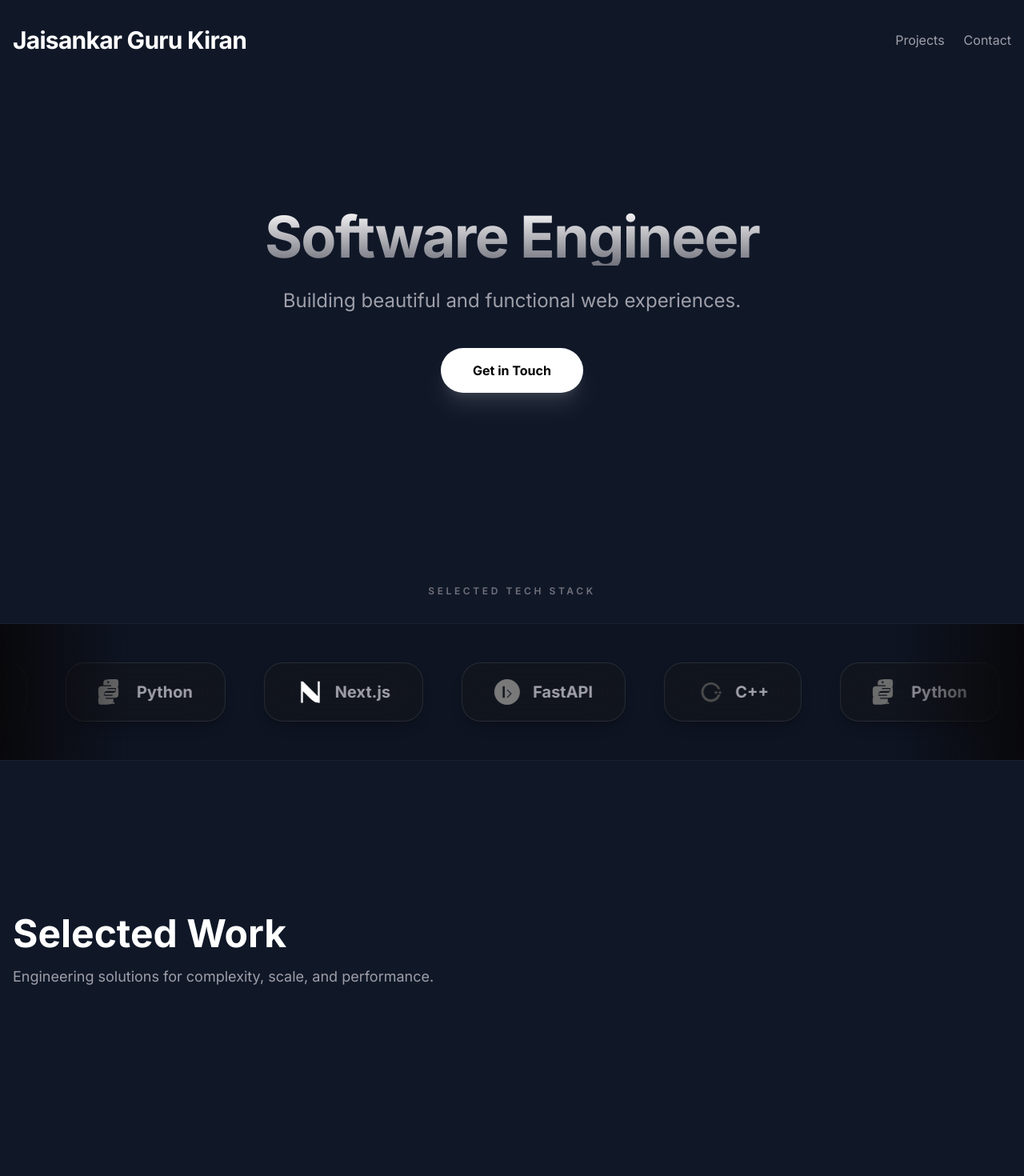
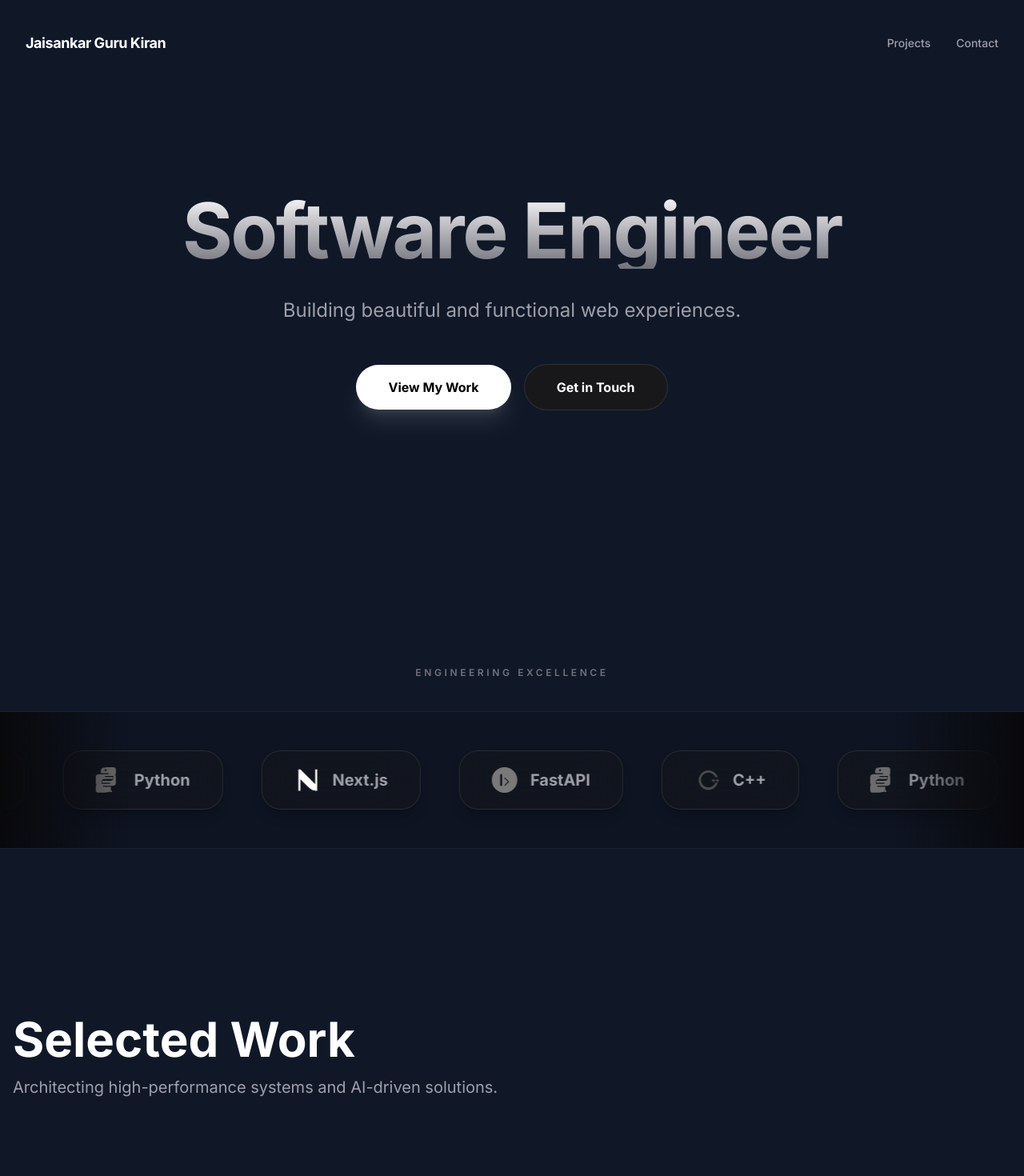
Before and after one commit to jgkiran2003/portfolio, a Next.js app: page / in a window 1280 px wide. Shown: the top 1470 px of the page at 80% size. Built offline with nearby package versions, Linux system fonts and the light colour scheme.

Commit message:
Add animation to navbar

```diff
--- a/app/data/personal.json
+++ b/app/data/personal.json
@@ -1,5 +1,6 @@
 {
   "name": "Jaisankar Guru Kiran",
+  "initials": "JGK",
   "role": "Software Engineer",
   "bio": "Building beautiful and functional web experiences.",
   "email": "jgkiran2003@gmail.com",
--- a/app/page.tsx
+++ b/app/page.tsx
@@ -7,8 +7,10 @@ import { useGSAP } from '@gsap/react';
 import { ScrollTrigger } from 'gsap/ScrollTrigger';
 import projects from './data/projects.json';
 import personal from './data/personal.json';
+import { motion } from 'framer-motion';
 import { ProjectBentoGrid } from '../components/ProjectBentoGrid';
 import { TechMarquee } from '../components/TechMarquee';
+import { Navbar } from '../components/Navbar';
 
 interface Project {
   name: string;
@@ -39,42 +41,45 @@ export default function Home() {
   }, { scope: container });
 
   return (
-    <div ref={container} className="bg-gray-900 text-white min-h-screen font-sans">
-      <header className="container mx-auto px-4 py-8">
-        <div className="flex items-center justify-between">
-          <h1 className="text-3xl font-bold tracking-tight">{personal.name}</h1>
-          <nav className="hidden md:flex items-center space-x-6">
-            <a href="#projects" className="text-zinc-400 hover:text-white transition-colors">Projects</a>
-            <a href="#contact" className="text-zinc-400 hover:text-white transition-colors">Contact</a>
-          </nav>
-        </div>
-      </header>
+    <div ref={container} className="bg-gray-900 text-white min-h-screen font-sans selection:bg-blue-500/30">
+      <Navbar />
 
       <main>
         {/* Hero Section */}
-        <section id="hero" className="container mx-auto px-4 text-center py-24 md:py-40">
-          <h2 className="text-5xl md:text-7xl font-bold mb-6 tracking-tight bg-clip-text text-transparent bg-gradient-to-b from-white to-zinc-500">
+        <section id="hero" className="container mx-auto px-4 text-center py-32 md:py-48 lg:py-60">
+          <motion.div
+            initial={{ opacity: 0, y: 20 }}
+            animate={{ opacity: 1, y: 0 }}
+            transition={{ duration: 0.8, ease: "easeOut" }}
+          >
+            <h2 className="text-5xl md:text-8xl font-bold mb-8 tracking-tight bg-clip-text text-transparent bg-gradient-to-b from-white to-zinc-500">
               {personal.role}
             </h2>
-          <p className="text-xl md:text-2xl text-zinc-400 mb-10 max-w-2xl mx-auto leading-relaxed">
+            <p className="text-xl md:text-2xl text-zinc-400 mb-12 max-w-2xl mx-auto leading-relaxed">
               {personal.bio}
             </p>
-          <a href="#contact" className="inline-block bg-white text-black font-bold py-4 px-10 rounded-full hover:scale-105 active:scale-95 transition-all shadow-xl shadow-white/10">
+            <div className="flex flex-col sm:flex-row items-center justify-center gap-4">
+              <a href="#projects" className="bg-white text-black font-bold py-4 px-10 rounded-full hover:scale-105 active:scale-95 transition-all shadow-xl shadow-white/10">
+                View My Work
+              </a>
+              <a href="#contact" className="bg-zinc-900 text-white border border-white/10 font-bold py-4 px-10 rounded-full hover:bg-zinc-800 transition-all">
                 Get in Touch
               </a>
+            </div>
+          </motion.div>
         </section>
 
         {/* Tech Marquee Section */}
-        <div className="py-12 md:py-20 overflow-hidden">
-          <h3 className="text-center text-zinc-500 uppercase tracking-[0.3em] text-[10px] md:text-xs font-semibold mb-8">Selected Tech Stack</h3>
+        <div className="py-20 overflow-hidden">
+          <h3 className="text-center text-zinc-500 uppercase tracking-[0.3em] text-[10px] md:text-xs font-semibold mb-10">Engineering Excellence</h3>
           <TechMarquee />
         </div>
 
         {/* Projects Section */}
-        <section id="projects" className="container mx-auto px-4 py-20 md:py-28">
-          <div className="mb-12">
-            <h3 className="text-3xl md:text-5xl font-bold mb-4">Selected Work</h3>
-            <p className="text-zinc-400 text-base md:text-lg">Engineering solutions for complexity, scale, and performance.</p>
+        <section id="projects" className="container mx-auto px-4 py-24 md:py-32">
+          <div className="mb-14">
+            <h3 className="text-4xl md:text-6xl font-bold mb-4">Selected Work</h3>
+            <p className="text-zinc-400 text-lg md:text-xl">Architecting high-performance systems and AI-driven solutions.</p>
           </div>
           <div className="project-grid">
             <ProjectBentoGrid projects={projects as Project[]} />
@@ -82,29 +87,29 @@ export default function Home() {
         </section>
 
         {/* Contact Section */}
-        <section id="contact" className="container mx-auto px-4 py-28 md:py-40 text-center">
-          <div className="max-w-3xl mx-auto">
-            <h3 className="text-4xl md:text-6xl font-bold mb-6">Let's build something exceptional.</h3>
-            <p className="text-lg md:text-xl text-zinc-400 mb-10">
+        <section id="contact" className="container mx-auto px-4 py-32 md:py-48 text-center">
+          <div className="max-w-4xl mx-auto">
+            <h3 className="text-5xl md:text-8xl font-bold mb-10">Let's build something exceptional.</h3>
+            <p className="text-xl md:text-2xl text-zinc-400 mb-14">
               Open to ambitious collaborations in low-level systems and AI infrastructure.
             </p>
-            <div className="flex justify-center space-x-6">
-              <a href={`mailto:${personal.email}`} className="p-4 bg-zinc-900 border border-white/5 rounded-2xl text-zinc-400 hover:text-white hover:border-blue-500/30 hover:-translate-y-1 transition-all" aria-label="Email">
-                <Mail size={28} />
+            <div className="flex justify-center space-x-6 md:space-x-8">
+              <a href={`mailto:${personal.email}`} className="p-5 md:p-6 bg-zinc-900 border border-white/5 rounded-3xl text-zinc-400 hover:text-white hover:border-blue-500/30 hover:-translate-y-2 transition-all shadow-2xl" aria-label="Email">
+                <Mail size={32} />
               </a>
-              <a href={personal.socials.github} target="_blank" rel="noopener noreferrer" className="p-4 bg-zinc-900 border border-white/5 rounded-2xl text-zinc-400 hover:text-white hover:border-blue-500/30 hover:-translate-y-1 transition-all" aria-label="GitHub">
-                <Github size={28} />
+              <a href={personal.socials.github} target="_blank" rel="noopener noreferrer" className="p-5 md:p-6 bg-zinc-900 border border-white/5 rounded-3xl text-zinc-400 hover:text-white hover:border-blue-500/30 hover:-translate-y-2 transition-all shadow-2xl" aria-label="GitHub">
+                <Github size={32} />
               </a>
-              <a href={personal.socials.linkedin} target="_blank" rel="noopener noreferrer" className="p-4 bg-zinc-900 border border-white/5 rounded-2xl text-zinc-400 hover:text-white hover:border-blue-500/30 hover:-translate-y-1 transition-all" aria-label="LinkedIn">
-                <Linkedin size={28} />
+              <a href={personal.socials.linkedin} target="_blank" rel="noopener noreferrer" className="p-5 md:p-6 bg-zinc-900 border border-white/5 rounded-3xl text-zinc-400 hover:text-white hover:border-blue-500/30 hover:-translate-y-2 transition-all shadow-2xl" aria-label="LinkedIn">
+                <Linkedin size={32} />
               </a>
             </div>
           </div>
         </section>
       </main>
 
-      <footer className="container mx-auto px-4 py-12 text-center border-t border-white/5">
-        <p className="text-zinc-500 text-sm">&copy; 2026 {personal.name} • Built with Next.js 16 & GSAP</p>
+      <footer className="container mx-auto px-4 py-16 text-center border-t border-white/5">
+        <p className="text-zinc-500 font-medium tracking-wide">&copy; 2026 {personal.name} • Built with Next.js 16, Framer Motion & GSAP</p>
       </footer>
     </div>
   );
--- /dev/null
+++ b/components/Navbar.tsx
@@ -0,0 +1,88 @@
+'use client';
+
+import { useState, useEffect } from 'react';
+import { motion, useScroll, useTransform } from 'framer-motion';
+import personal from '../app/data/personal.json';
+
+export const Navbar = () => {
+  const { scrollY } = useScroll();
+
+  const backgroundColor = useTransform(
+    scrollY,
+    [0, 100],
+    ['rgba(24, 24, 27, 0)', 'rgba(24, 24, 27, 0.5)']
+  );
+
+  const backdropBlur = useTransform(
+    scrollY,
+    [0, 100],
+    ['blur(0px)', 'blur(12px)']
+  );
+
+  const paddingY = useTransform(
+    scrollY,
+    [0, 100],
+    ['24px', '8px']
+  );
+
+  const maxWidth = useTransform(
+    scrollY,
+    [0, 100],
+    ['100%', '90%']
+  );
+
+  const borderWidth = useTransform(
+    scrollY,
+    [0, 100],
+    ['0px', '1px']
+  );
+
+  // Name animation
+  const nameOpacity = useTransform(
+    scrollY,
+    [0, 50],
+    [1, 0]
+  );
+  const nameWidth = useTransform(
+    scrollY,
+    [0, 50],
+    ['auto', '0px']
+  );
+
+  return (
+    <div className="fixed top-0 left-0 right-0 z-50 flex justify-center pointer-events-none">
+      <motion.header
+        style={{
+          backgroundColor,
+          backdropFilter: backdropBlur,
+          paddingTop: paddingY,
+          paddingBottom: paddingY,
+          width: maxWidth,
+          borderBottomWidth: borderWidth,
+        }}
+        className="mt-4 px-8 rounded-full border-white/10 flex items-center justify-between pointer-events-auto"
+      >
+        <div className="flex items-center gap-0">
+          <motion.span
+            initial={{ opacity: 0 }}
+            animate={{ opacity: 1 }}
+            className="text-lg font-bold tracking-tight text-white"
+          >
+            {personal.name}
+          </motion.span>
+        </div>
+
+        <nav className="flex items-center space-x-8">
+          <a href="#projects" className="text-sm font-medium text-zinc-400 hover:text-white transition-colors relative group">
+            Projects
+            <span className="absolute -bottom-1 left-0 w-0 h-0.5 bg-blue-500 transition-all group-hover:w-full" />
+          </a>
+          <a href="#contact" className="text-sm font-medium text-zinc-400 hover:text-white transition-colors relative group">
+            Contact
+            <span className="absolute -bottom-1 left-0 w-0 h-0.5 bg-blue-500 transition-all group-hover:w-full" />
+          </a>
+        </nav>
+      </motion.header>
+    </div>
+  );
+};
```
Lines whose indentation alone changed are shown as unchanged.
